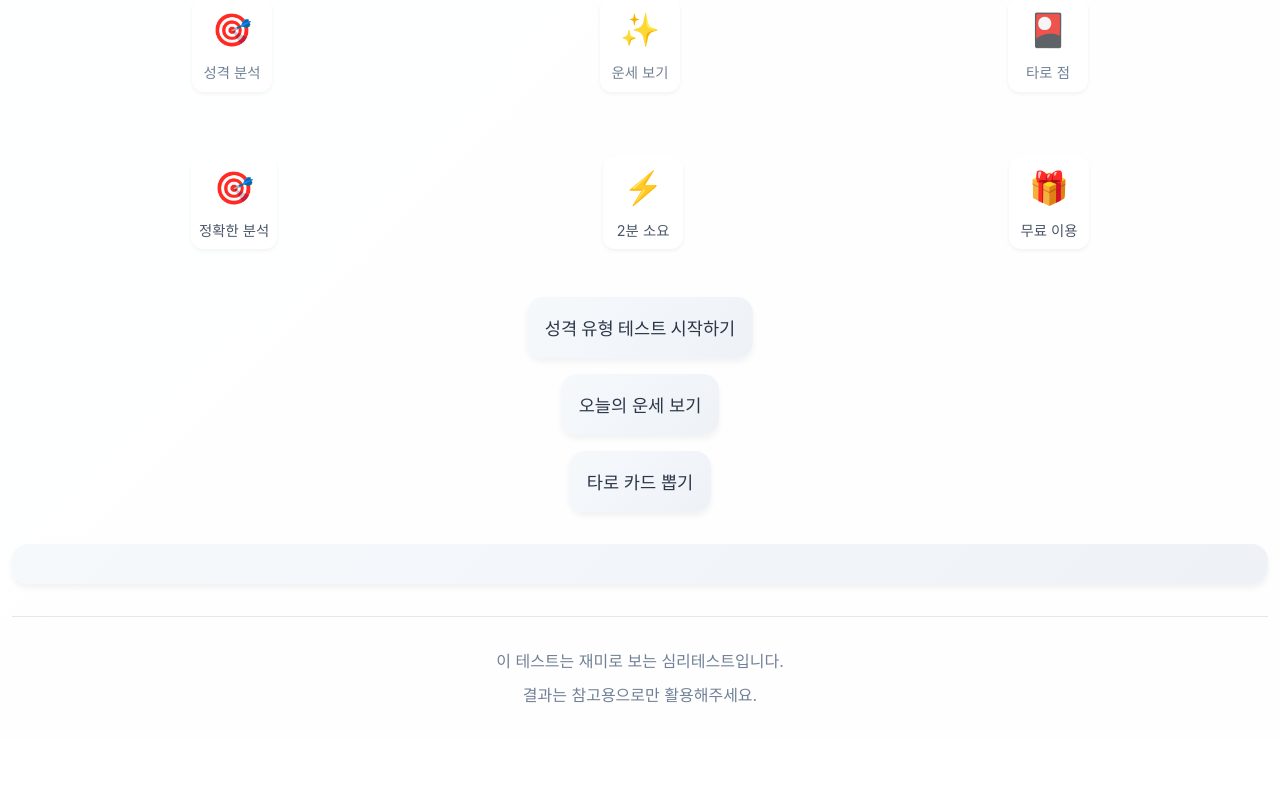
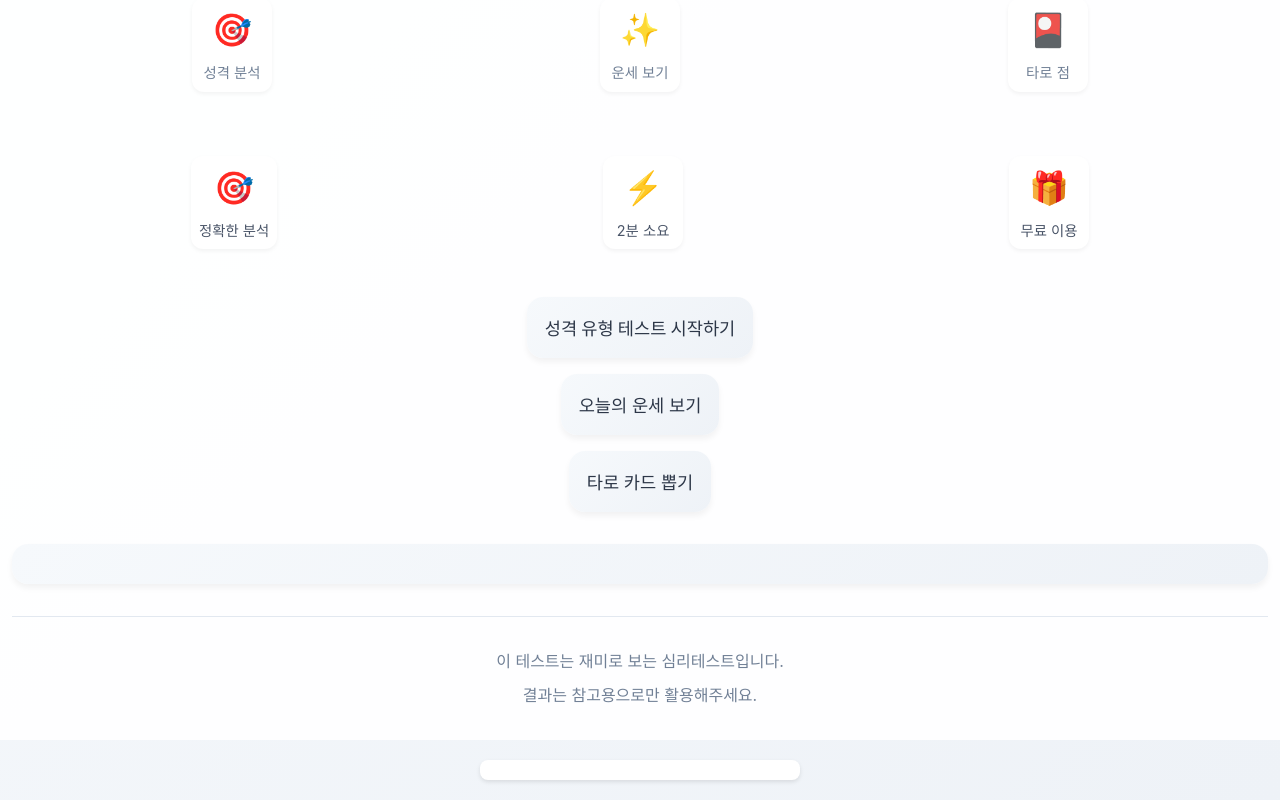
Before and after one commit to qlsl1198/fortune, a React (Vite) app: page / in a window 1280 px wide. Shown: the part 250-1050 px from the top of the page. Before the commit the page ends 990 px from the top, so only its background shows below. Built offline with nearby package versions, Linux system fonts and the light colour scheme.

Commit message:
feat: 카카오 애드핏 광고 추가

```diff
--- a/src/App.css
+++ b/src/App.css
@@ -1324,3 +1324,21 @@ body {
     font-size: 0.7rem;
   }
 }
+
+.kakao-adfit {
+  width: 100%;
+  max-width: 320px;
+  margin: 20px auto;
+  text-align: center;
+  background: #fff;
+  padding: 10px;
+  border-radius: 8px;
+  box-shadow: 0 2px 4px rgba(0, 0, 0, 0.1);
+}
+
+@media (max-width: 768px) {
+  .kakao-adfit {
+    margin: 15px auto;
+    padding: 8px;
+  }
+}
--- a/src/App.jsx
+++ b/src/App.jsx
@@ -5,6 +5,7 @@ import ResultPage from './ResultPage'
 import FortunePage from './FortunePage'
 import TarotPage from './TarotPage'
 import { useState, useEffect } from 'react'
+import KakaoAdfit from './components/KakaoAdfit'
 
 function Home() {
   const [isAdLoaded, setIsAdLoaded] = useState(false)
@@ -115,13 +116,40 @@ function Home() {
 function App() {
   return (
     <Router>
-      <Routes>
-        <Route path="/" element={<Home />} />
-        <Route path="/test" element={<TestPage />} />
-        <Route path="/result" element={<ResultPage />} />
-        <Route path="/fortune" element={<FortunePage />} />
-        <Route path="/tarot" element={<TarotPage />} />
-      </Routes>
+      <div className="app">
+        <Routes>
+          <Route path="/" element={
+            <>
+              <Home />
+              <KakaoAdfit adUnit="DAN-j8hkWoleauwZehWh" />
+            </>
+          } />
+          <Route path="/test" element={
+            <>
+              <TestPage />
+              <KakaoAdfit adUnit="DAN-YoGidYmDgk3hwQ0d" />
+            </>
+          } />
+          <Route path="/result" element={
+            <>
+              <ResultPage />
+              <KakaoAdfit adUnit="DAN-IOhRXN69DcIdSEnI" />
+            </>
+          } />
+          <Route path="/tarot" element={
+            <>
+              <TarotPage />
+              <KakaoAdfit adUnit="DAN-H8ERcNgrJCMrs1Ub" />
+            </>
+          } />
+          <Route path="/fortune" element={
+            <>
+              <FortunePage />
+              <KakaoAdfit adUnit="DAN-rz0SXdqQnXMRUyny" />
+            </>
+          } />
+        </Routes>
+      </div>
     </Router>
   )
 }
--- /dev/null
+++ b/src/components/KakaoAdfit.jsx
@@ -0,0 +1,30 @@
+import React, { useEffect } from 'react';
+
+const KakaoAdfit = ({ adUnit }) => {
+  useEffect(() => {
+    // 카카오 애드핏 스크립트 로드
+    const script = document.createElement('script');
+    script.src = '//t1.daumcdn.net/kas/static/ba.min.js';
+    script.async = true;
+    document.body.appendChild(script);
+
+    return () => {
+      // 컴포넌트 언마운트 시 스크립트 제거
+      document.body.removeChild(script);
+    };
+  }, []);
+
+  return (
+    <div className="kakao-adfit">
+      <ins
+        className="kakao_ad_area"
+        style={{ display: 'none' }}
+        data-ad-unit={adUnit}
+        data-ad-width="320"
+        data-ad-height="100"
+      />
+    </div>
+  );
+};
+
+export default KakaoAdfit;
```
